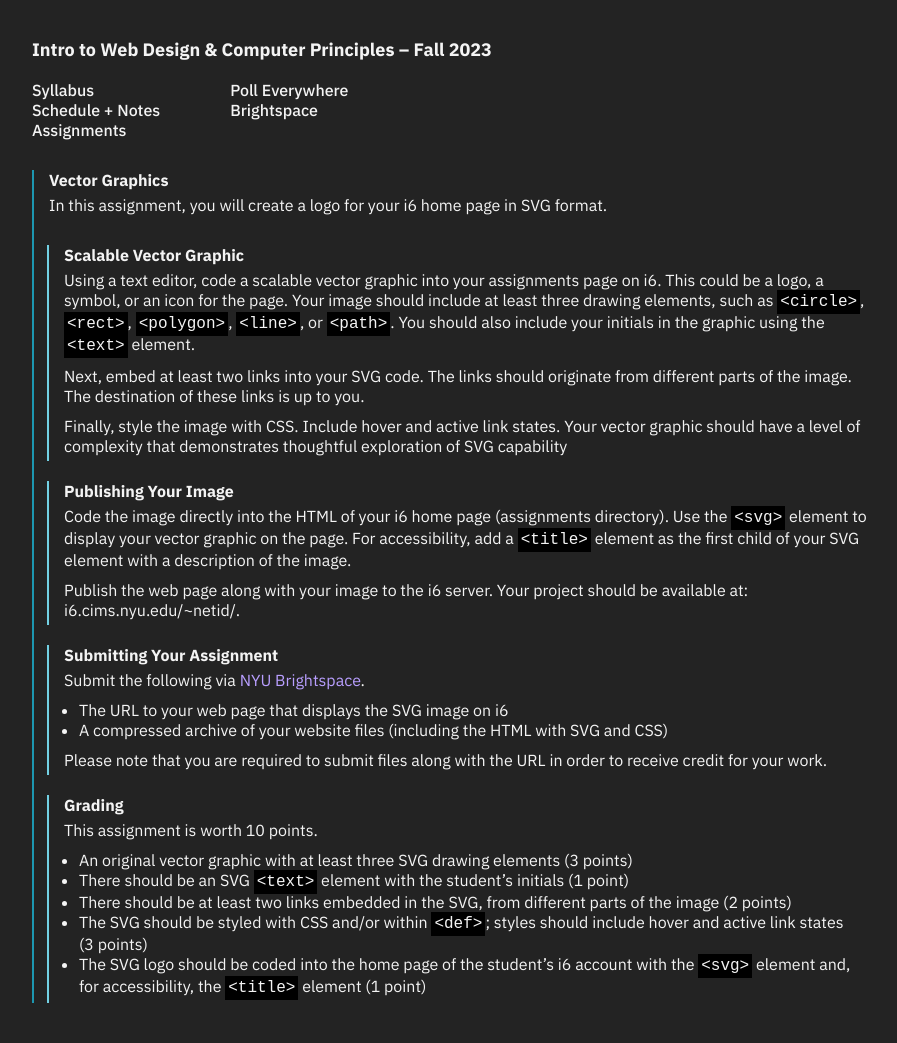
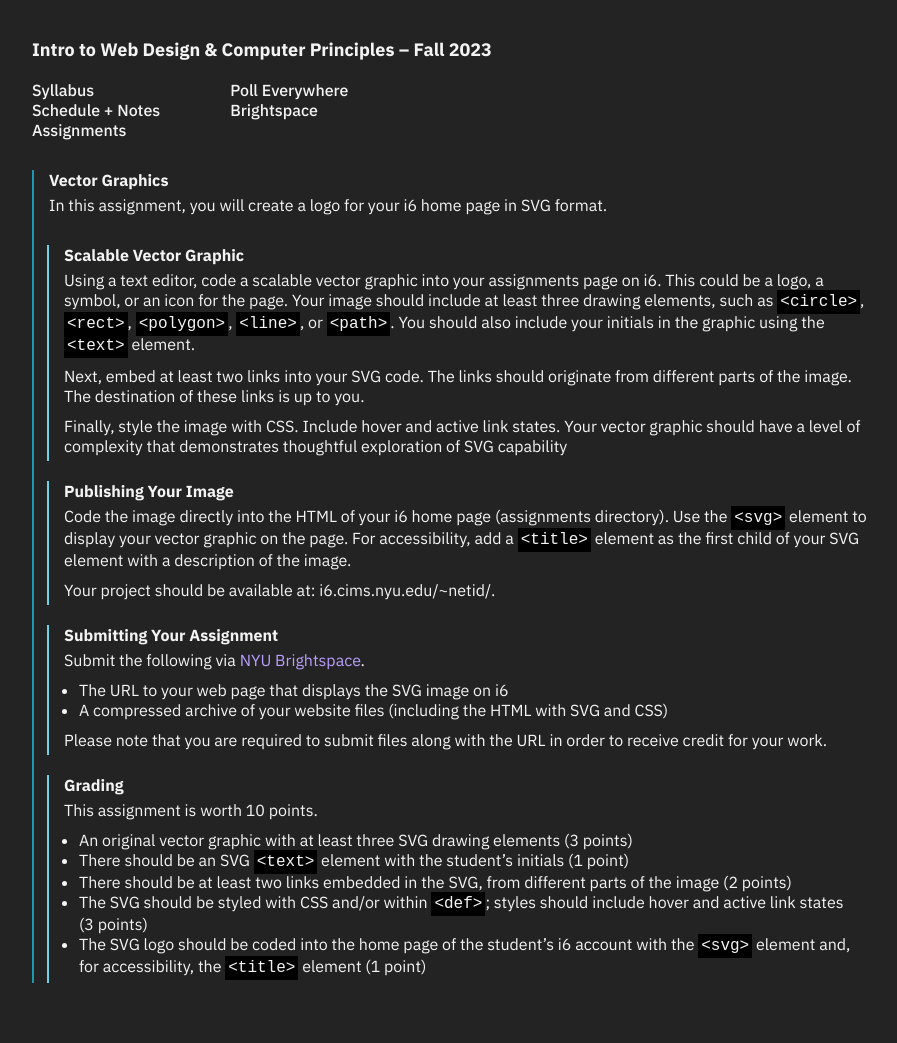
Before and after one commit to emilydidthis/CSCI-UA.004-Fall23, a Jekyll site: the page built from assignments/05.markdown, in a window 1280 px wide. Shown: the whole page, without its empty margins (8-905 px from the left). Built offline with Jekyll 4.4.1, drawn with Linux system fonts in a browser that asks for light colours.

Commit message:
clarifying assignment #5

```diff
--- a/assignments/05.markdown
+++ b/assignments/05.markdown
@@ -27,7 +27,8 @@ Finally, style the image with CSS. Include hover and active link states. Your ve
 ### Publishing Your Image
 Code the image directly into the HTML of your i6 home page (assignments directory). Use the `<svg>` element to display your vector graphic on the page. For accessibility, add a `<title>` element as the first child of your SVG element with a description of the image.
 
-Publish the web page along with your image to the i6 server. Your project should be available at: i6.cims.nyu.edu/~netid/.
+<!-- Publish the web page along with your image to the i6 server.  -->
+Your project should be available at: i6.cims.nyu.edu/~netid/.
 
 <!-- Update the code of your assignments directory to link to the (same) page. -->
 
```
Also changed, not shown: 2 other files.
